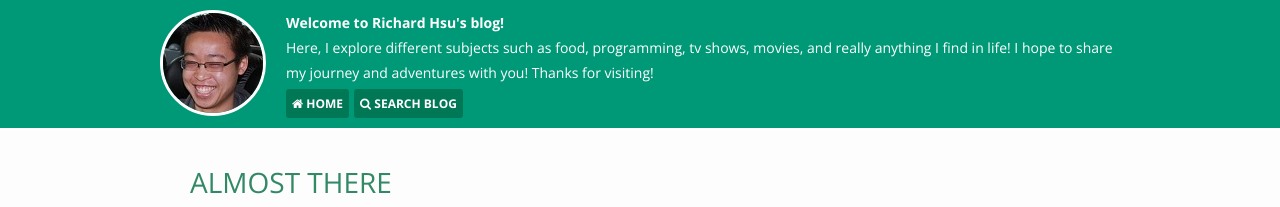
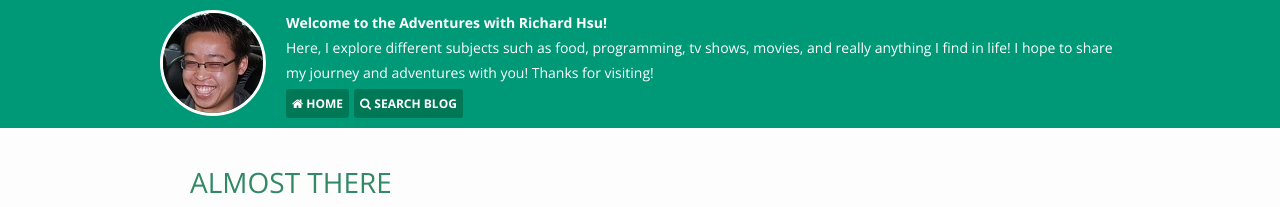
Before and after one commit to richardhsu/richardhsu.github.io, a Jekyll site: the page built from index.html, in a window 1280 px wide. Shown: the top 207 px of the page. Built offline with Jekyll 4.4.1, drawn with Linux system fonts in a browser that asks for light colours; nearby versions of some CDN libraries; Markdown is read by kramdown in place of the engine named in the settings; the list of posts is cut into pages by our own code.

Commit message:
Changing main title in blurb.

```diff
--- a/_layouts/default.html
+++ b/_layouts/default.html
@@ -17,7 +17,7 @@
   <div class="content-jar clearfix">
     <div class="avatar left"><img src="{{ site.url }}/images/profile.jpeg" height="100" width="100" /></div>
     <div class="description">
-      <strong>Welcome to Richard Hsu's blog!</strong><br />
+      <strong>Welcome to the Adventures with Richard Hsu!</strong><br />
       Here, I explore different subjects such as food, programming, tv shows, movies, and really anything
       I find in life! I hope to share my journey and adventures with you! Thanks for visiting!
     </div>
```
